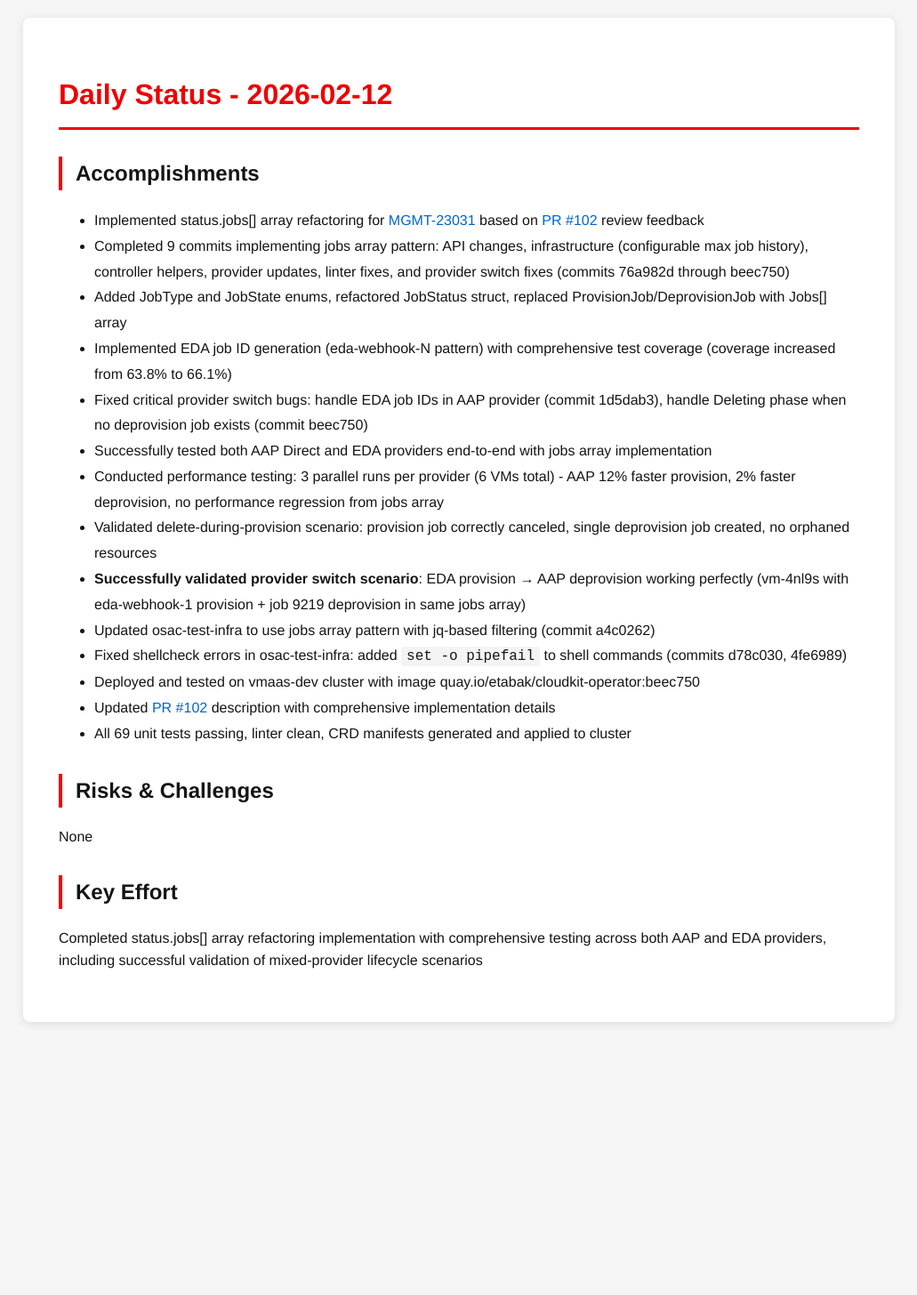
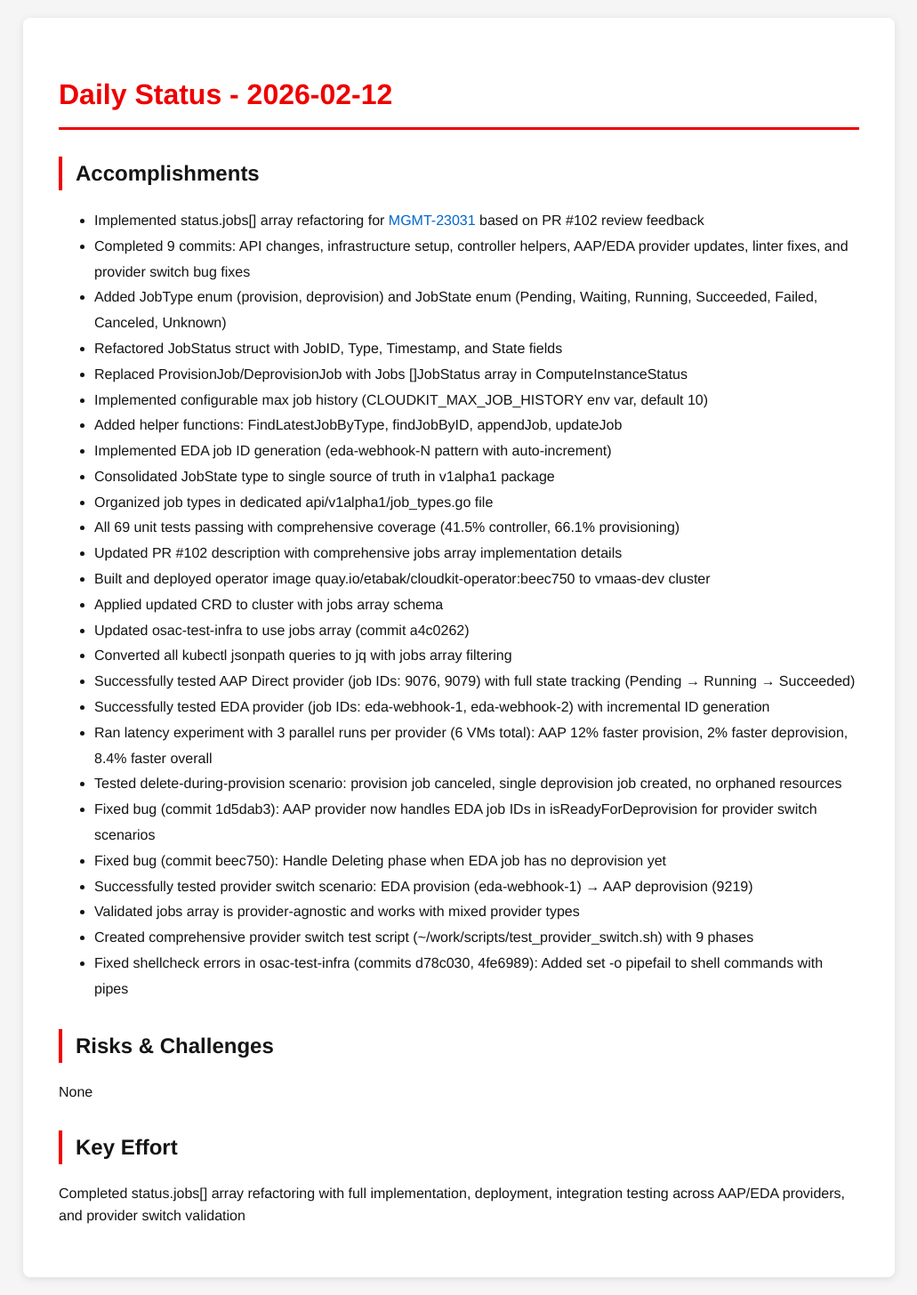
Before and after one commit to tzvatot/daily-status, a Jekyll site: the page built from 2026-02-12.md, in a window 1280 px wide. Shown: the whole page at 89% size, without its empty margins (124-1155 px from the left). Built offline with Jekyll 4.4.1, drawn with Linux system fonts in a browser that asks for light colours; before the commit the page ends 1169 px from its top, so only the background shows below that.

Commit message:
Daily status update - 2026-02-12

```diff
--- a/2026-02-12.md
+++ b/2026-02-12.md
@@ -7,23 +7,35 @@ date: 2026-02-12
 # Daily Status - 2026-02-12
 
 ## Accomplishments
-- Implemented status.jobs[] array refactoring for [MGMT-23031](https://issues.redhat.com/browse/MGMT-23031) based on [PR #102](https://github.com/osac-project/osac-operator/pull/102) review feedback
-- Completed 9 commits implementing jobs array pattern: API changes, infrastructure (configurable max job history), controller helpers, provider updates, linter fixes, and provider switch fixes (commits 76a982d through beec750)
-- Added JobType and JobState enums, refactored JobStatus struct, replaced ProvisionJob/DeprovisionJob with Jobs[] array
-- Implemented EDA job ID generation (eda-webhook-N pattern) with comprehensive test coverage (coverage increased from 63.8% to 66.1%)
-- Fixed critical provider switch bugs: handle EDA job IDs in AAP provider (commit 1d5dab3), handle Deleting phase when no deprovision job exists (commit beec750)
-- Successfully tested both AAP Direct and EDA providers end-to-end with jobs array implementation
-- Conducted performance testing: 3 parallel runs per provider (6 VMs total) - AAP 12% faster provision, 2% faster deprovision, no performance regression from jobs array
-- Validated delete-during-provision scenario: provision job correctly canceled, single deprovision job created, no orphaned resources
-- **Successfully validated provider switch scenario**: EDA provision → AAP deprovision working perfectly (vm-4nl9s with eda-webhook-1 provision + job 9219 deprovision in same jobs array)
-- Updated osac-test-infra to use jobs array pattern with jq-based filtering (commit a4c0262)
-- Fixed shellcheck errors in osac-test-infra: added `set -o pipefail` to shell commands (commits d78c030, 4fe6989)
-- Deployed and tested on vmaas-dev cluster with image quay.io/etabak/cloudkit-operator:beec750
-- Updated [PR #102](https://github.com/osac-project/osac-operator/pull/102) description with comprehensive implementation details
-- All 69 unit tests passing, linter clean, CRD manifests generated and applied to cluster
+- Implemented status.jobs[] array refactoring for [MGMT-23031](https://issues.redhat.com/browse/MGMT-23031) based on PR #102 review feedback
+- Completed 9 commits: API changes, infrastructure setup, controller helpers, AAP/EDA provider updates, linter fixes, and provider switch bug fixes
+- Added JobType enum (provision, deprovision) and JobState enum (Pending, Waiting, Running, Succeeded, Failed, Canceled, Unknown)
+- Refactored JobStatus struct with JobID, Type, Timestamp, and State fields
+- Replaced ProvisionJob/DeprovisionJob with Jobs []JobStatus array in ComputeInstanceStatus
+- Implemented configurable max job history (CLOUDKIT_MAX_JOB_HISTORY env var, default 10)
+- Added helper functions: FindLatestJobByType, findJobByID, appendJob, updateJob
+- Implemented EDA job ID generation (eda-webhook-N pattern with auto-increment)
+- Consolidated JobState type to single source of truth in v1alpha1 package
+- Organized job types in dedicated api/v1alpha1/job_types.go file
+- All 69 unit tests passing with comprehensive coverage (41.5% controller, 66.1% provisioning)
+- Updated PR #102 description with comprehensive jobs array implementation details
+- Built and deployed operator image quay.io/etabak/cloudkit-operator:beec750 to vmaas-dev cluster
+- Applied updated CRD to cluster with jobs array schema
+- Updated osac-test-infra to use jobs array (commit a4c0262)
+- Converted all kubectl jsonpath queries to jq with jobs array filtering
+- Successfully tested AAP Direct provider (job IDs: 9076, 9079) with full state tracking (Pending → Running → Succeeded)
+- Successfully tested EDA provider (job IDs: eda-webhook-1, eda-webhook-2) with incremental ID generation
+- Ran latency experiment with 3 parallel runs per provider (6 VMs total): AAP 12% faster provision, 2% faster deprovision, 8.4% faster overall
+- Tested delete-during-provision scenario: provision job canceled, single deprovision job created, no orphaned resources
+- Fixed bug (commit 1d5dab3): AAP provider now handles EDA job IDs in isReadyForDeprovision for provider switch scenarios
+- Fixed bug (commit beec750): Handle Deleting phase when EDA job has no deprovision yet
+- Successfully tested provider switch scenario: EDA provision (eda-webhook-1) → AAP deprovision (9219)
+- Validated jobs array is provider-agnostic and works with mixed provider types
+- Created comprehensive provider switch test script (~/work/scripts/test_provider_switch.sh) with 9 phases
+- Fixed shellcheck errors in osac-test-infra (commits d78c030, 4fe6989): Added set -o pipefail to shell commands with pipes
 
 ## Risks & Challenges
 None
 
 ## Key Effort
-Completed status.jobs[] array refactoring implementation with comprehensive testing across both AAP and EDA providers, including successful validation of mixed-provider lifecycle scenarios
+Completed status.jobs[] array refactoring with full implementation, deployment, integration testing across AAP/EDA providers, and provider switch validation
```
